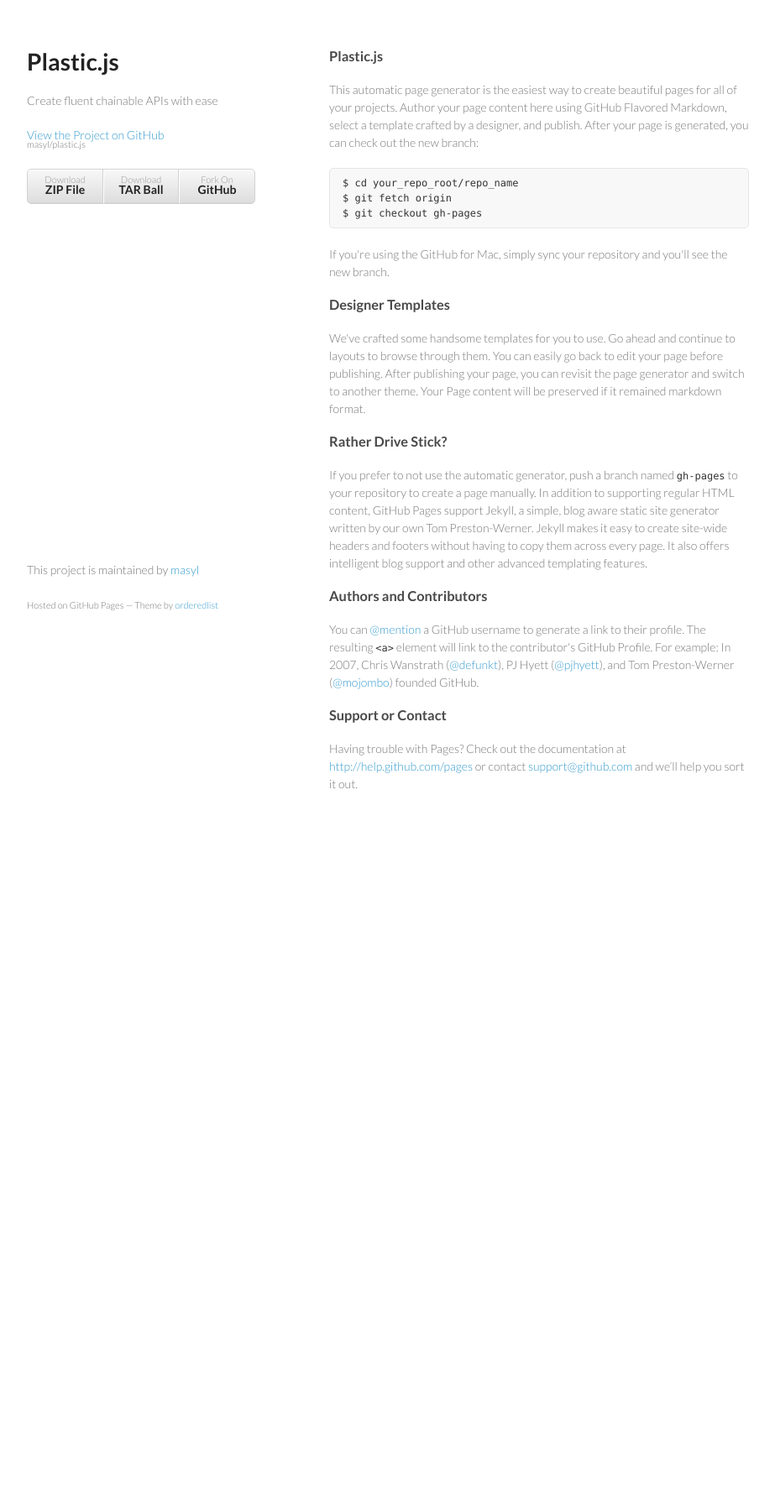
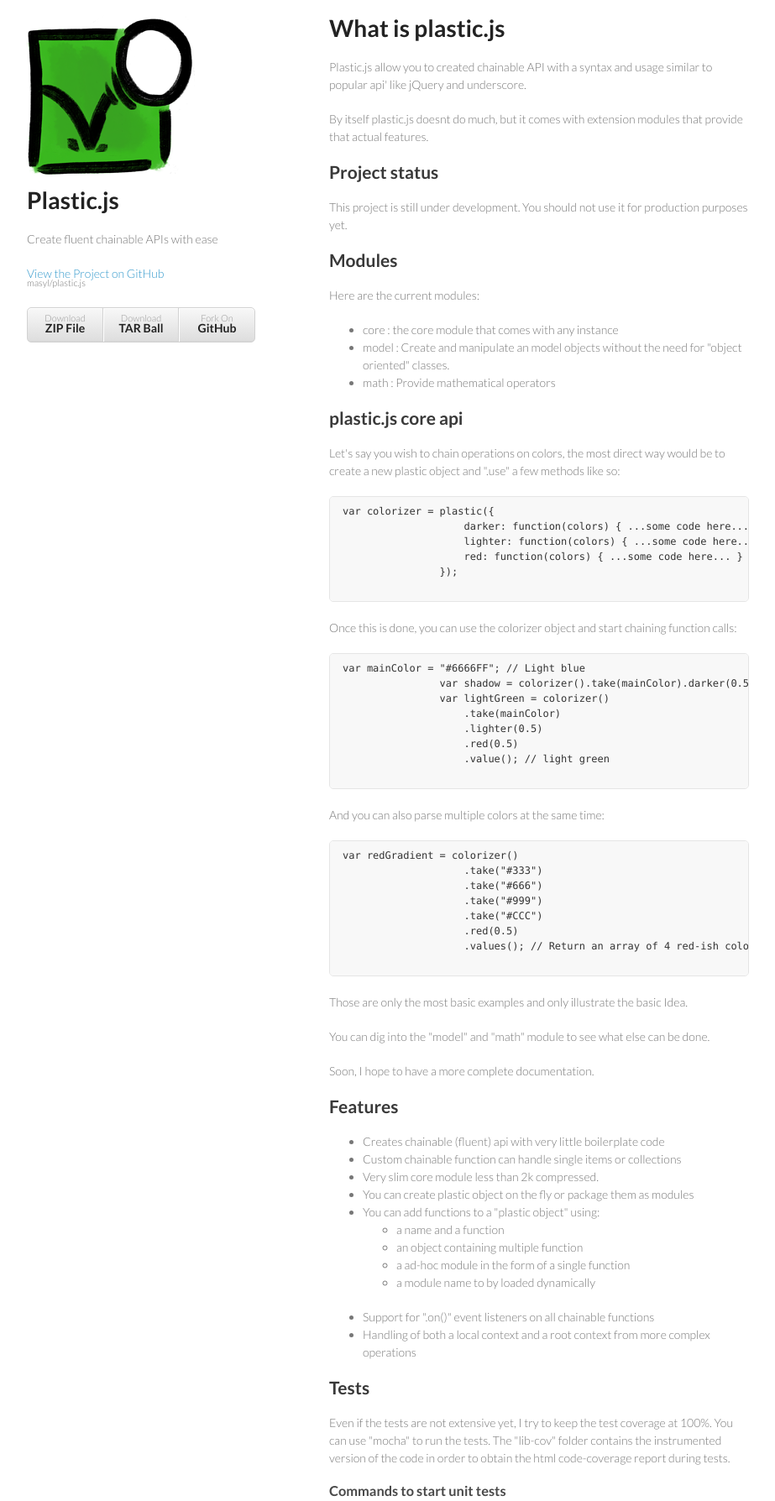
Before and after one commit to masyl/plastic.js, a plain HTML site: page index.html in a window 1280 px wide. Shown: the top 1788 px of the page at 84% size, without its empty margins (178-1101 px from the left). Before the commit the page ends 1014 px from the top, so only its background shows below. Drawn offline with Linux system fonts and the light colour scheme.

Commit message:
Logo and content

```diff
--- a/index.html
+++ b/index.html
@@ -7,7 +7,8 @@
 
 	<link rel="stylesheet" href="stylesheets/styles.css">
 	<link rel="stylesheet" href="stylesheets/pygment_trac.css">
-    <meta name="viewport" content="width=device-width, initial-scale=1, user-scalable=no">
+	<meta name="viewport"
+		  content="width=device-width, initial-scale=1, user-scalable=no">
 	<!--[if lt IE 9]>
 	<script src="//html5shiv.googlecode.com/svn/trunk/html5.js"></script>
 	<![endif]-->
@@ -15,47 +16,141 @@
 <body>
 <div class="wrapper">
 	<header>
+		<img src="./images/plasticjs-logo-big.png" alt="Logo"/>
+
 		<h1>Plastic.js</h1>
+
 		<p>Create fluent chainable APIs with ease</p>
-        <p class="view"><a href="https://github.com/masyl/plastic.js">View the Project on GitHub <small>masyl/plastic.js</small></a></p>
+
+		<p class="view"><a href="https://github.com/masyl/plastic.js">View the
+			Project on GitHub
+			<small>masyl/plastic.js</small>
+		</a></p>
 		<ul>
-          <li><a href="https://github.com/masyl/plastic.js/zipball/master">Download <strong>ZIP File</strong></a></li>
-          <li><a href="https://github.com/masyl/plastic.js/tarball/master">Download <strong>TAR Ball</strong></a></li>
-          <li><a href="https://github.com/masyl/plastic.js">Fork On <strong>GitHub</strong></a></li>
+			<li><a href="https://github.com/masyl/plastic.js/zipball/master">Download
+				<strong>ZIP File</strong></a></li>
+			<li><a href="https://github.com/masyl/plastic.js/tarball/master">Download
+				<strong>TAR Ball</strong></a></li>
+			<li><a href="https://github.com/masyl/plastic.js">Fork On <strong>GitHub</strong></a>
+			</li>
 		</ul>
 	</header>
 	<section>
-        <h3>Plastic.js</h3>
+		<h1>What is plastic.js</h1>
 
-<p>This automatic page generator is the easiest way to create beautiful pages for all of your projects. Author your page content here using GitHub Flavored Markdown, select a template crafted by a designer, and publish. After your page is generated, you can check out the new branch:</p>
+		<p>
+			Plastic.js allow you to created chainable API with a syntax and usage similar to popular
+		api' like jQuery and underscore.
+		</p>
+		<p>
+			By itself plastic.js doesnt do much, but it comes with extension modules that provide that actual features.
+		</p>
 
-<pre><code>$ cd your_repo_root/repo_name
-$ git fetch origin
-$ git checkout gh-pages
+		<h2>Project status</h2>
+
+		<p>This project is still under development. You should not use it for production purposes yet.</p>
+
+		<h2>Modules</h2>
+
+		<p>Here are the current modules:</p>
+
+		<ul>
+		<li>core : the core module that comes with any instance</li>
+		<li>model : Create and manipulate an model objects without the need for "object oriented" classes.</li>
+		<li>math : Provide mathematical operators</li>
+		</ul><h2>plastic.js core api</h2>
+
+		<p>Let's say you wish to chain operations on colors, the most direct way would be
+		to create a new plastic object and ".use" a few methods like so:</p>
+
+		<pre><code>var colorizer = plastic({
+		    darker: function(colors) { ...some code here... },
+		    lighter: function(colors) { ...some code here... }
+		    red: function(colors) { ...some code here... }
+		});
 		</code></pre>
 
-<p>If you're using the GitHub for Mac, simply sync your repository and you'll see the new branch.</p>
+		<p>Once this is done, you can use the colorizer object and start chaining function
+		calls:</p>
 
-<h3>Designer Templates</h3>
+		<pre><code>var mainColor = "#6666FF"; // Light blue
+		var shadow = colorizer().take(mainColor).darker(0.5).value(); // darker blue
+		var lightGreen = colorizer()
+		    .take(mainColor)
+		    .lighter(0.5)
+		    .red(0.5)
+		    .value(); // light green
+		</code></pre>
 
-<p>We've crafted some handsome templates for you to use. Go ahead and continue to layouts to browse through them. You can easily go back to edit your page before publishing. After publishing your page, you can revisit the page generator and switch to another theme. Your Page content will be preserved if it remained markdown format.</p>
+		<p>And you can also parse multiple colors at the same time:</p>
 
-<h3>Rather Drive Stick?</h3>
+		<pre><code>var redGradient = colorizer()
+		    .take("#333")
+		    .take("#666")
+		    .take("#999")
+		    .take("#CCC")
+		    .red(0.5)
+		    .values(); // Return an array of 4 red-ish colors
+		</code></pre>
 
-<p>If you prefer to not use the automatic generator, push a branch named <code>gh-pages</code> to your repository to create a page manually. In addition to supporting regular HTML content, GitHub Pages support Jekyll, a simple, blog aware static site generator written by our own Tom Preston-Werner. Jekyll makes it easy to create site-wide headers and footers without having to copy them across every page. It also offers intelligent blog support and other advanced templating features.</p>
+		<p>Those are only the most basic examples and only illustrate the basic Idea.</p>
 
-<h3>Authors and Contributors</h3>
+		<p>You can dig into the "model" and "math" module to see what else can be done.</p>
 
-<p>You can <a href="https://github.com/blog/821" class="user-mention">@mention</a> a GitHub username to generate a link to their profile. The resulting <code>&lt;a&gt;</code> element will link to the contributor's GitHub Profile. For example: In 2007, Chris Wanstrath (<a href="https://github.com/defunkt" class="user-mention">@defunkt</a>), PJ Hyett (<a href="https://github.com/pjhyett" class="user-mention">@pjhyett</a>), and Tom Preston-Werner (<a href="https://github.com/mojombo" class="user-mention">@mojombo</a>) founded GitHub.</p>
+		<p>Soon, I hope to have a more complete documentation.</p>
 
-<h3>Support or Contact</h3>
+		<h2>Features</h2>
 
-<p>Having trouble with Pages? Check out the documentation at <a href="http://help.github.com/pages">http://help.github.com/pages</a> or contact <a href="mailto:support@github.com">support@github.com</a> and we’ll help you sort it out.</p>
+		<ul>
+		<li>Creates chainable (fluent) api with very little boilerplate code</li>
+		<li>Custom chainable function can handle single items or collections</li>
+		<li>Very slim core module less than 2k compressed.</li>
+		<li>You can create plastic object on the fly or package them as modules</li>
+		<li>You can add functions to a "plastic object" using:
+
+		<ul>
+		<li>a name and a function</li>
+		<li>an object containing multiple function</li>
+		<li>a ad-hoc module in the form of a single function</li>
+		<li>a module name to by loaded dynamically</li>
+		</ul>
+		</li>
+		<li>Support for ".on()" event listeners on all chainable functions</li>
+		<li>Handling of both a local context and a root context from more complex operations</li>
+		</ul><h2>Tests</h2>
+
+		<p>Even if the tests are not extensive yet, I try to keep the test coverage at 100%.
+		You can use "mocha" to run the tests. The "lib-cov" folder contains the instrumented
+		version of the code in order to obtain the html code-coverage report during tests.</p>
+
+		<h3>Commands to start unit tests</h3>
+
+		<pre><code>rm -rf lib-cov
+		node-jscoverage lib lib-cov
+		mocha --reporter spec
+		mocha --reporter html-cov test/math.js &gt; coverage.html
+		</code></pre>
+
+		<h4>One-liner</h4>
+
+		<pre><code>rm -rf lib-cov;node-jscoverage lib lib-cov;mocha --reporter spec;mocha --reporter html-cov &gt; coverage.html
+		</code></pre>
+
+		<p>With these commands, you will obtain a detailed test result and it will have create a "coverage.html" in the same folder.</p>
+
+
+		<hr />
+		<footer>
+			<p>This project is maintained by <a href="https://github.com/masyl">masyl</a>
+			</p>
+
+			<p>
+				<small>Hosted on GitHub Pages &mdash; Theme by <a
+						href="https://github.com/orderedlist">orderedlist</a>
+				</small>
+			</p>
+		</footer>
 	</section>
-      <footer>
-        <p>This project is maintained by <a href="https://github.com/masyl">masyl</a></p>
-        <p><small>Hosted on GitHub Pages &mdash; Theme by <a href="https://github.com/orderedlist">orderedlist</a></small></p>
-      </footer>
 </div>
 <script src="javascripts/scale.fix.js"></script>
 
--- a/stylesheets/styles.css
+++ b/stylesheets/styles.css
@@ -1,7 +1,7 @@
 @import url(https://fonts.googleapis.com/css?family=Lato:300italic,700italic,300,700);
 
 body {
-  padding:50px;
+  padding: 10px 50px 50px 50px;
   font:14px/1.5 Lato, "Helvetica Neue", Helvetica, Arial, sans-serif;
   color:#777;
   font-weight:300;
@@ -178,9 +178,6 @@
 
 footer {
   width:270px;
-  float:left;
-  position:fixed;
-  bottom:50px;
 }
 
 @media print, screen and (max-width: 960px) {
```
Also changed, not shown: images/plasticjs-logo-big.png (added). Lines whose indentation alone changed are shown as unchanged.
